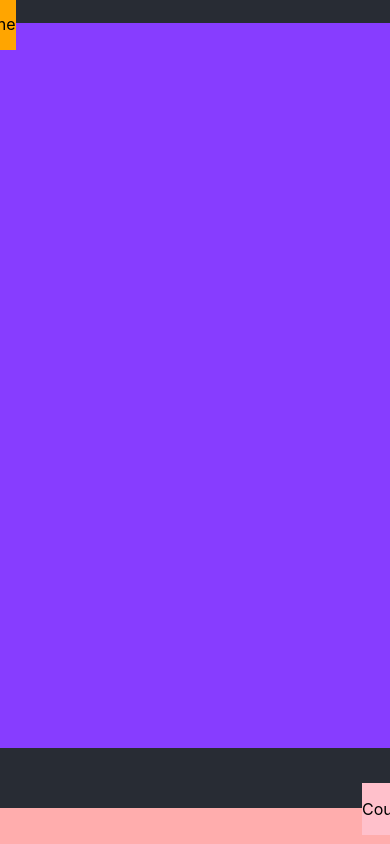
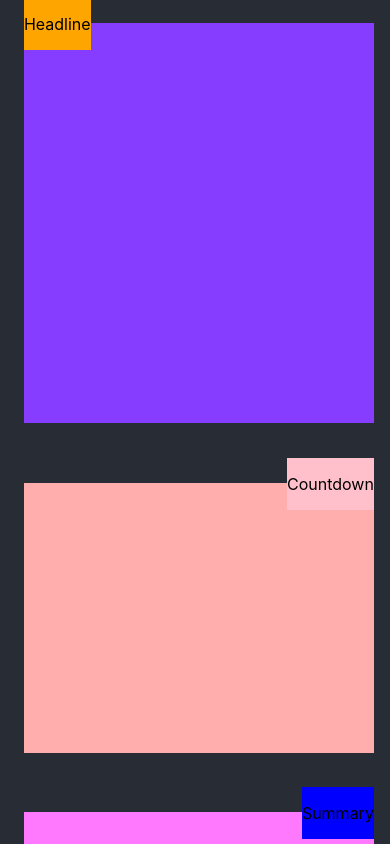
Before and after one commit to deanrivers/mechanizedHuman, a React (Create React App) app: page / in a window 390 px wide. Built offline with nearby package versions, Linux system fonts and the light colour scheme.

Commit message:
Layout update 5-2-19

```diff
--- a/src/App.css
+++ b/src/App.css
@@ -16,7 +16,7 @@ body{
 /* Added */
 #main{
   display: grid;
-  grid-template-columns: 1fr 2fr 1fr;
+  grid-template-columns: 1fr 1fr 1fr;
   grid-auto-rows: minmax(200px,auto);
   grid-gap: 30px;
   padding: 1%;
@@ -32,7 +32,7 @@ body{
   position: relative;
   height: 100%;
 
-  min-width: 500px;
+
   /* margin: 2%; */
 }
 
@@ -54,7 +54,7 @@ body{
  background: #873dff;
  grid-column: 1/3;
  grid-row: 1/3;
- height: 725px;
+ /* height: 725px; */
 
 }
 #countdown{
@@ -81,7 +81,8 @@ grid-row: 2/3;
 }
 
 #videos{
-  grid-column: 3/4;
+  grid-column: 3;
+
   grid-row: 3;
   background: rgb(255, 225, 170);
   /* height: 40%; */
@@ -152,17 +153,26 @@ grid-row: 2/3;
 
   }
 
+  .content-container{
+    min-width: 350px;
+    /* min-height: 300px; */
+  }
+
+
+  #headline{
+    min-height: 400px;
+  }
   #countdown{
-    min-height: 200px;
+    min-height: 270px;
 
   }
 
   #summary{
-    min-height: 700px;
+    min-height: 300px;
   }
 
   #news-feed{
-    min-height: 700px;
+    min-height: 370px;
   }
   #videos{
     min-height: 300px;
@@ -177,5 +187,10 @@ grid-row: 2/3;
 
   #empty-donate-left, #empty-donate-right{
     display: none;
+
+  }
+
+  #donate, #donate2{
+    min-height: 330px;
   }
 }
```
